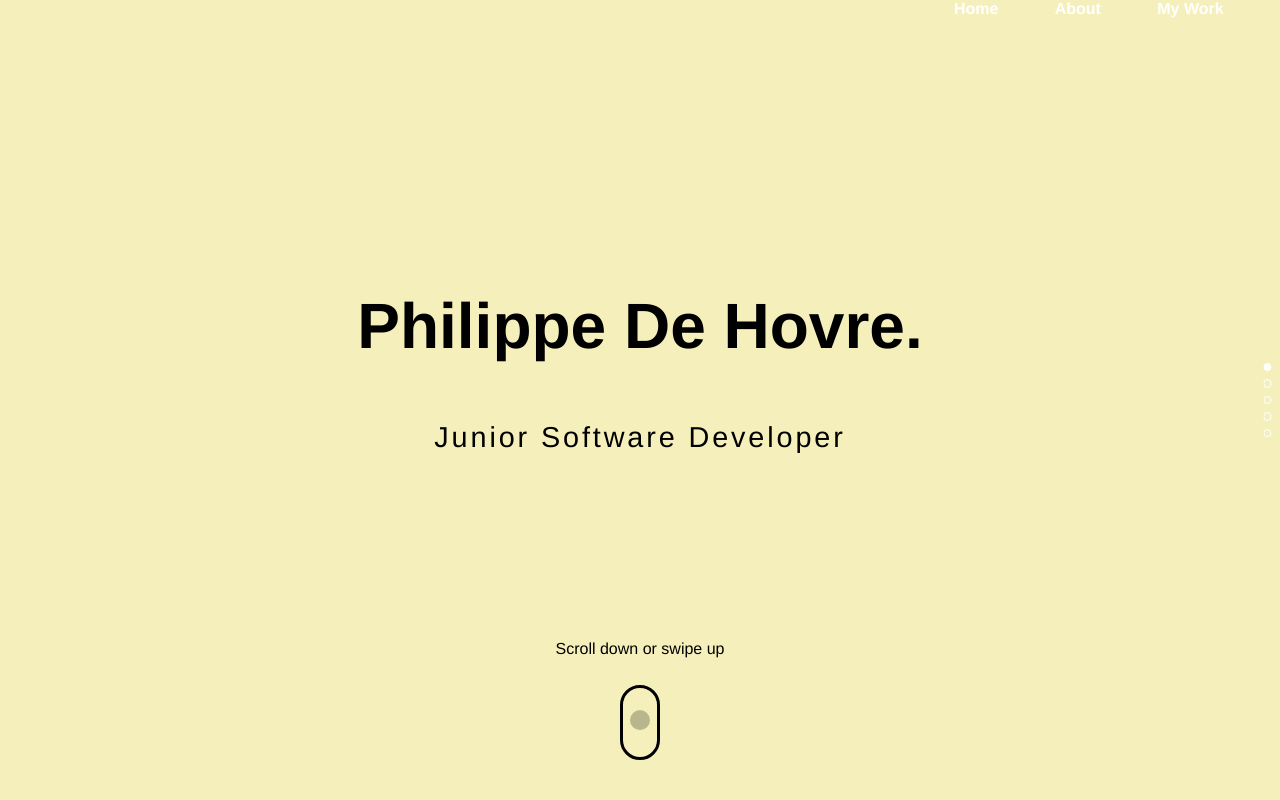
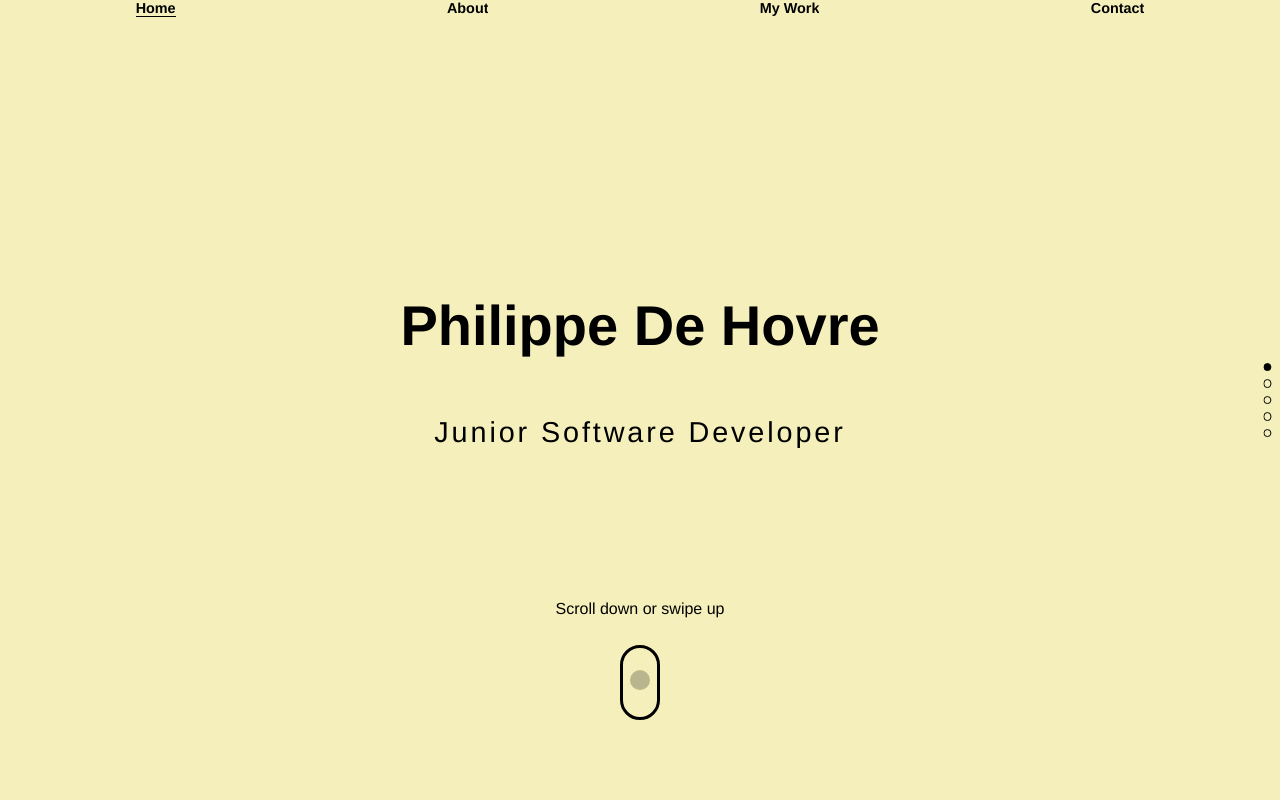
Before and after one commit to phildehovre/portfolio, a React (Create React App) app: page / in a window 1280 px wide. Shown: the top 800 px of the page. Built offline with nearby package versions, Linux system fonts and the light colour scheme.

Commit message:
Nav bar + hero swipe fix

```diff
--- a/src/App.js
+++ b/src/App.js
@@ -54,7 +54,7 @@ function App() {
     <div className="App"
       {...handlers}
     >
-      <Nav theme={coloursTheme} />
+      <Nav theme={coloursTheme} factorY={translationFactor} />
       <div className='nav-wrapper'>
         <NavButton id={0} pageNumber={translationFactor} navTo={handleManualTranslation} />
         <NavButton id={1} pageNumber={translationFactor} navTo={handleManualTranslation} />
--- a/src/components/Hero.css
+++ b/src/components/Hero.css
@@ -3,7 +3,7 @@
     height: 15vh;
     font-weight: 200;
     font-size: 1em;
-    top: 80vh;
+    top: 75vh;
 }
 
 #swipe-btn {
--- a/src/components/Nav.css
+++ b/src/components/Nav.css
@@ -1,29 +1,32 @@
 .nav-ctn {
     width: 100%;
-    display: flex;
-    justify-content: flex-end;
     position: absolute;
     height: 2em;
-    width: 33%;
+    width: 100%;
     top: 0;
     right: 0;
-    z-index: 1
+    z-index: 1;
 }
 
 .nav-ctn>ul {
     display: flex;
     width: 100%;
     list-style: none;
-    justify-content: space-evenly;
+    justify-content: space-around;
+    padding: 0;
 }
 
-.nav-ctn>ul>li {
-    border-bottom: none;
-    transition: all 350ms ease-in-out;
+.nav-ctn>ul>.navItem {
+    transition: all 250ms ease-in-out;
     cursor: pointer;
+    font-size: .9em;
+}
+
+.nav-ctn>ul>.navItem.active {
+    border-bottom: 1px solid rgb(0, 0, 0);
 }
 
 .nav-ctn>ul>li:hover,
 .nav-ctn>ul>li:active {
-    border-bottom: 2px solid white;
+    border-bottom: 1px solid rgb(0, 0, 0);
 }
--- a/src/components/Nav.js
+++ b/src/components/Nav.js
@@ -3,19 +3,28 @@ import './Nav.css'
 
 const Nav = (props) => {
 
-    const { theme, navbarHeight } = props
+    const { theme, navbarHeight, factorY } = props
 
     const navStyle = {
-        // backgroundColor: theme.hero,
-        color: theme.textLight,
+        color: theme.textDark,
         height: navbarHeight,
     }
+
+    const nav = ['Home', 'About', 'My Work', 'Contact']
+
+    const renderNav = () => {
+        return nav.map((item, index) => {
+            return (
+                <li key={index} className={`navItem ${factorY === index ? 'active' : ''}`}>{item}</li>
+            )
+        })
+    }
+
+
     return (
         <div className='nav-ctn' style={navStyle}>
             <ul>
-                <li>Home</li>
-                <li>About</li>
-                <li>My Work</li>
+                {renderNav()}
             </ul>
         </div>
     )
--- a/src/components/NavButton.css
+++ b/src/components/NavButton.css
@@ -1,7 +1,7 @@
 .nav-btn {
     height: 5px;
     width: 5px;
-    border: 1px solid rgb(255, 255, 255);
+    border: 1px solid rgb(0, 0, 0);
     background-color: none;
     transition: all 250ms ease-in-out;
     padding: 0.2em 0.2em;
@@ -11,5 +11,5 @@
 }
 
 .nav-btn.active {
-    background-color: rgb(255, 255, 255);
+    background-color: rgb(0, 0, 0);
 }
--- a/src/components/Section.css
+++ b/src/components/Section.css
@@ -12,7 +12,7 @@
 }
 
 h1 {
-    font-size: 4em;
+    font-size: 3.5em;
     text-transform: capitalize;
     text-align: center;
 }
--- a/src/components/Section.js
+++ b/src/components/Section.js
@@ -54,7 +54,7 @@ const Section = (props) => {
     return (
         <div data-id={id} style={styles} className='section-ctn'>
             <h1 style={{ overflow: 'visible' }}>{title}
-                {id === 0 && <span className='dot' style={{ position: 'relative' }}>.
+                {id === 0 && <span className='dot' style={{ position: 'relative' }}>
                     <WaterAnimation />
                 </span>}
             </h1>
--- a/src/components/WaterAnimation.css
+++ b/src/components/WaterAnimation.css
@@ -11,19 +11,26 @@
     /* animation-delay: 1000ms; */
 }
 
+/* .water-ctn::before {
+    content: '';
+    height: .5em;
+    width: .5em;
+    background-color: black;
+    position: absolute;
+    bottom: 50%;
+    left: 50%;
+    border-radius: 100%;
+} */
+
 @keyframes scale {
     from {
-        transform: scale(0%)
-            /* perspective(800px) rotateX(80deg) */
-        ;
+        transform: scale(0%);
         border: 1px solid rgb(0, 0, 0);
         opacity: 1
     }
 
     to {
-        transform: scale(400%)
-            /* perspective(800px) rotateX(80deg) */
-        ;
+        transform: scale(400%);
         border: 1px solid rgb(0, 0, 0);
         opacity: 0
     }
--- a/src/pages/Homepage.js
+++ b/src/pages/Homepage.js
@@ -1,4 +1,4 @@
-import React, { useEffect, useState } from 'react'
+import React from 'react'
 import About from '../components/About'
 import Contact from '../components/Contact'
 import Hero from '../components/Hero'
@@ -7,9 +7,13 @@ import { greenYellowTheme } from '../styles/themes'
 
 const Homepage = (props) => {
 
-    const { factorY, openModal, offset } = props
-    // const { hero, about, feature1, feature2, contact, footer } = greenYellowTheme
-    const { hero, about, feature1, feature2, extra1, textLight, textDark, extra2 } = greenYellowTheme
+    const { factorY, openModal } = props
+    const {
+        // textLight,
+        // extra2
+        hero, about, feature1, feature2, extra1,
+        textDark,
+    } = greenYellowTheme
 
 
 
@@ -62,21 +66,24 @@ const Homepage = (props) => {
                 className='section'
                 id={2}
             />
+            <Contact
+                bg={extra1}
+                title='Contact'
+                content={[
+                    'E-mail: ph.dehovre@gmail.com',
+                    'Phone: 07907318221',
+                ]}
+                textColor=''
+                className='section'
+                id={4}
+            />
             <Links
                 bg={feature2}
-                title='Links'
-                content=''
+                title='Thank you'
+                content='This website does not collect cookies or any personal information.'
                 textColor=''
                 className='section'
                 id={3}
-            />
-            <Contact
-                bg={extra1}
-                title=''
-                content=''
-                textColor=''
-                className='section'
-                id={4}
             />
         </div>
     )
```
